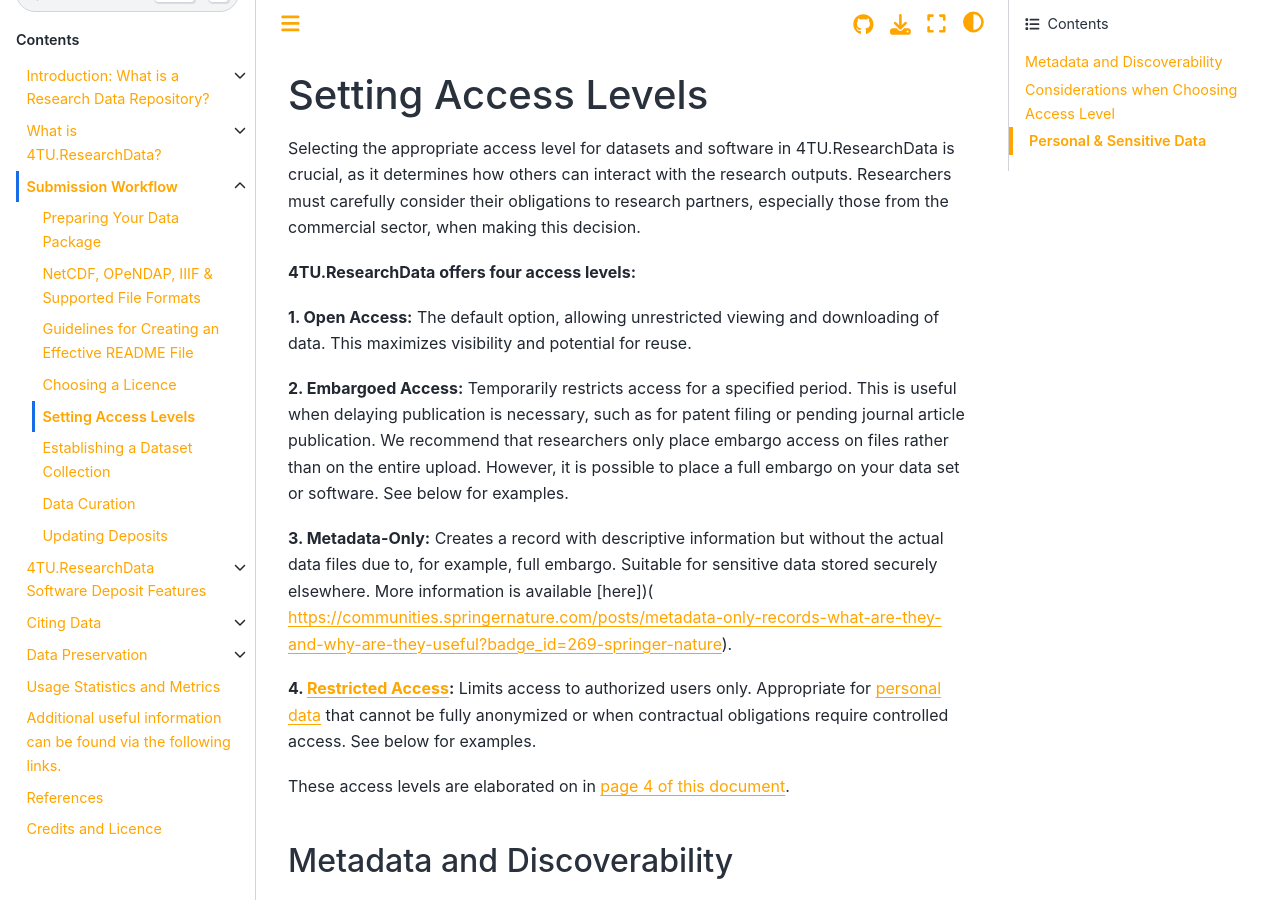
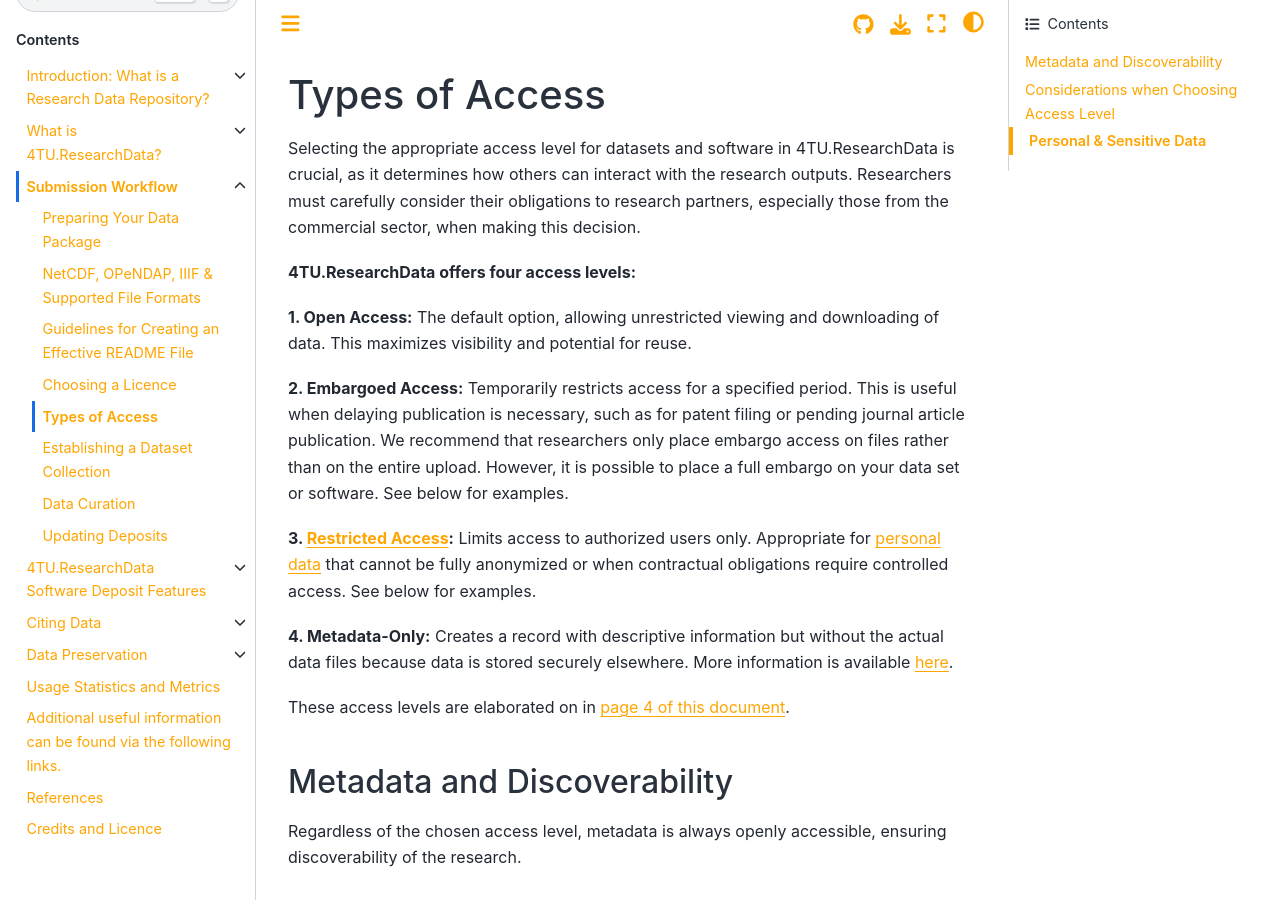
Before and after one commit to TUDelft-books/FAIR4TU_Submission_Help, a Jupyter Book: the page built from book/submission_workflow/setting_access_levels.md, in a window 1280 px wide and 900 px high. Built offline with Jupyter Book 1.0.4 settings and Sphinx 7.4.7 and the Sphinx Book theme 1.1.4, drawn with Linux system fonts in a browser that asks for light colours; pages that are not in the unit, such as notebooks, are missing from menus; comment, search, counter and statistics services are not loaded.

Commit message:
Update setting_access_levels.md

```diff
--- a/book/submission_workflow/setting_access_levels.md
+++ b/book/submission_workflow/setting_access_levels.md
@@ -1,4 +1,4 @@
-# Setting Access Levels
+# Types of Access
 
 Selecting the appropriate access level for datasets and software in 4TU.ResearchData is crucial, as it determines how others can interact with the research outputs. Researchers must carefully consider their obligations to research partners, especially those from the commercial sector, when making this decision.
 
@@ -8,9 +8,9 @@ Selecting the appropriate access level for datasets and software in 4TU.Research
 
 **2. Embargoed Access:** Temporarily restricts access for a specified period. This is useful when delaying publication is necessary, such as for patent filing or pending journal article publication. We recommend that researchers only place embargo access on files rather than on the entire upload. However, it is possible to place a full embargo on your data set or software. See below for examples.
 
-**3. Metadata-Only:** Creates a record with descriptive information but without the actual data files due to, for example, full embargo. Suitable for sensitive data stored securely elsewhere. More information is available [here])( https://communities.springernature.com/posts/metadata-only-records-what-are-they-and-why-are-they-useful?badge_id=269-springer-nature).
+**3. [Restricted Access](https://data.4tu.nl/s/documents/4TU.ResearchData_Restricted_Access_2023.pdf):** Limits access to authorized users only. Appropriate for [personal data](#personal--sensitive-data) that cannot be fully anonymized or when contractual obligations require controlled access. See below for examples.
 
-**4. [Restricted Access](https://data.4tu.nl/s/documents/4TU.ResearchData_Restricted_Access_2023.pdf):** Limits access to authorized users only. Appropriate for [personal data](#personal--sensitive-data) that cannot be fully anonymized or when contractual obligations require controlled access. See below for examples.
+**4. Metadata-Only:** Creates a record with descriptive information but without the actual data files because data is stored securely elsewhere. More information is available [here]( https://communities.springernature.com/posts/metadata-only-records-what-are-they-and-why-are-they-useful?badge_id=269-springer-nature).
 
 These access levels are elaborated on in [page 4 of this document](https://data.4tu.nl/s/docs/data-collection-policy.pdf).
 
```
